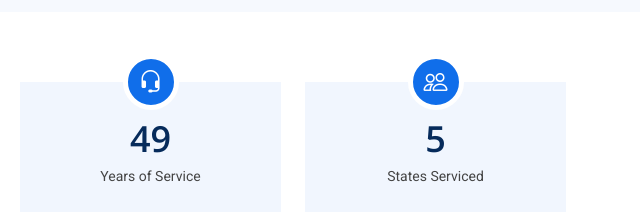
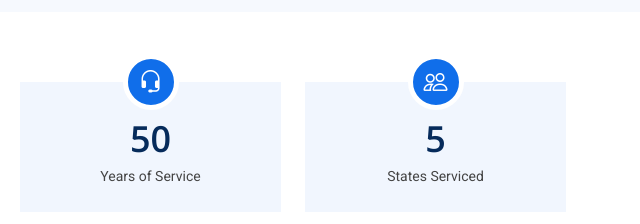
Before and after one commit to sstradingcorp/sstradingcorp.github.io, a plain HTML site: page index.html in a window 1280 px wide. Shown: the part 1518-1742 px from the top of the page, 632-1272 px from the left. Drawn offline with nearby package versions, Linux system fonts and the light colour scheme.

Commit message:
Update years of service

```diff
--- a/index.html
+++ b/index.html
@@ -329,7 +329,7 @@
           <div class="col-lg-3 col-md-6 mt-5 mt-lg-0">
             <div class="count-box">
               <i class="bi bi-headset"></i>
-              <span data-purecounter-start="0" data-purecounter-end="49" data-purecounter-duration="1"
+              <span data-purecounter-start="0" data-purecounter-end="50" data-purecounter-duration="1"
                 class="purecounter"></span>
               <p>Years of Service</p>
             </div>
```
